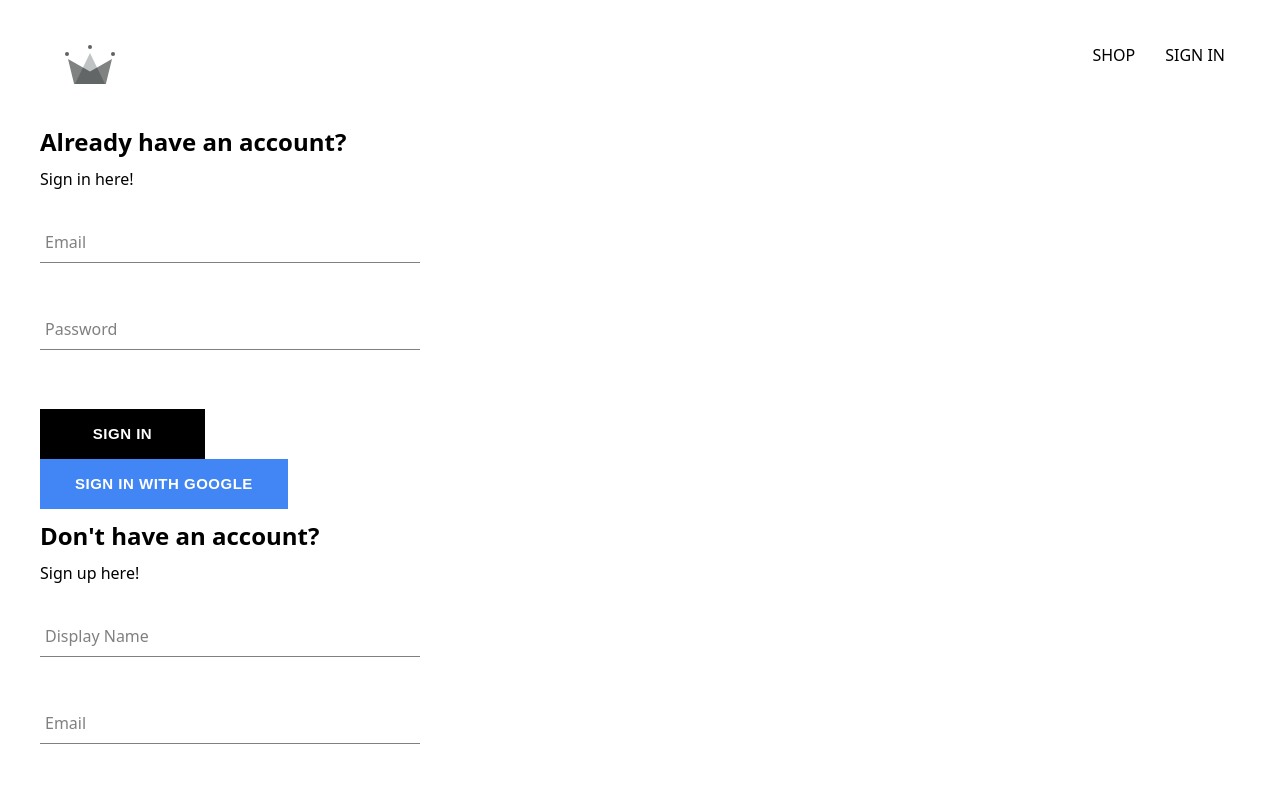
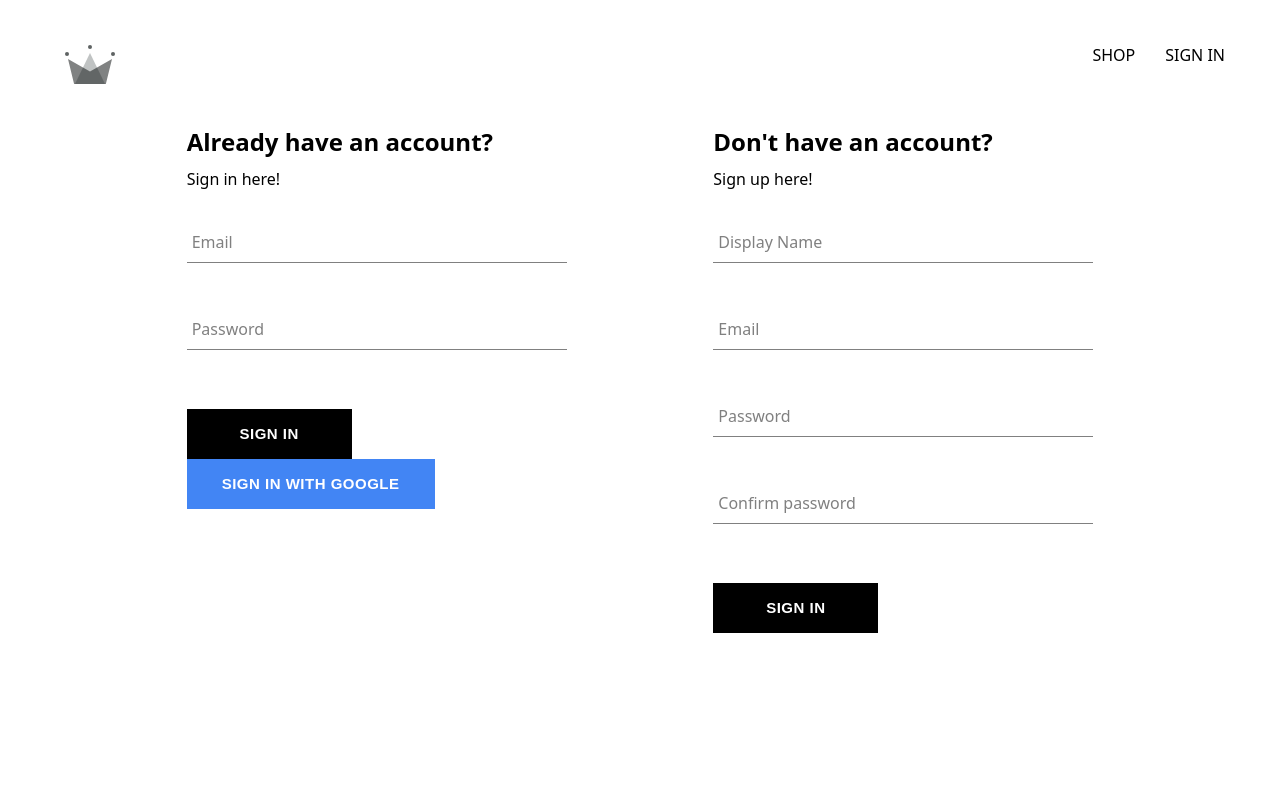
Before and after one commit to srwthomas/react-webshop, a React (Create React App) app: page /auth in a window 1280 px wide. Shown: the top 800 px of the page. Built offline with nearby package versions, Linux system fonts and the light colour scheme.

Commit message:
updated auth page layout

```diff
--- a/src/routes/Auth/Auth.style.sass
+++ b/src/routes/Auth/Auth.style.sass
@@ -0,0 +1,5 @@
+.auth-container
+    display: flex
+    flex-direction: row
+    justify-content: space-evenly
+    align-items: flex-start
```
